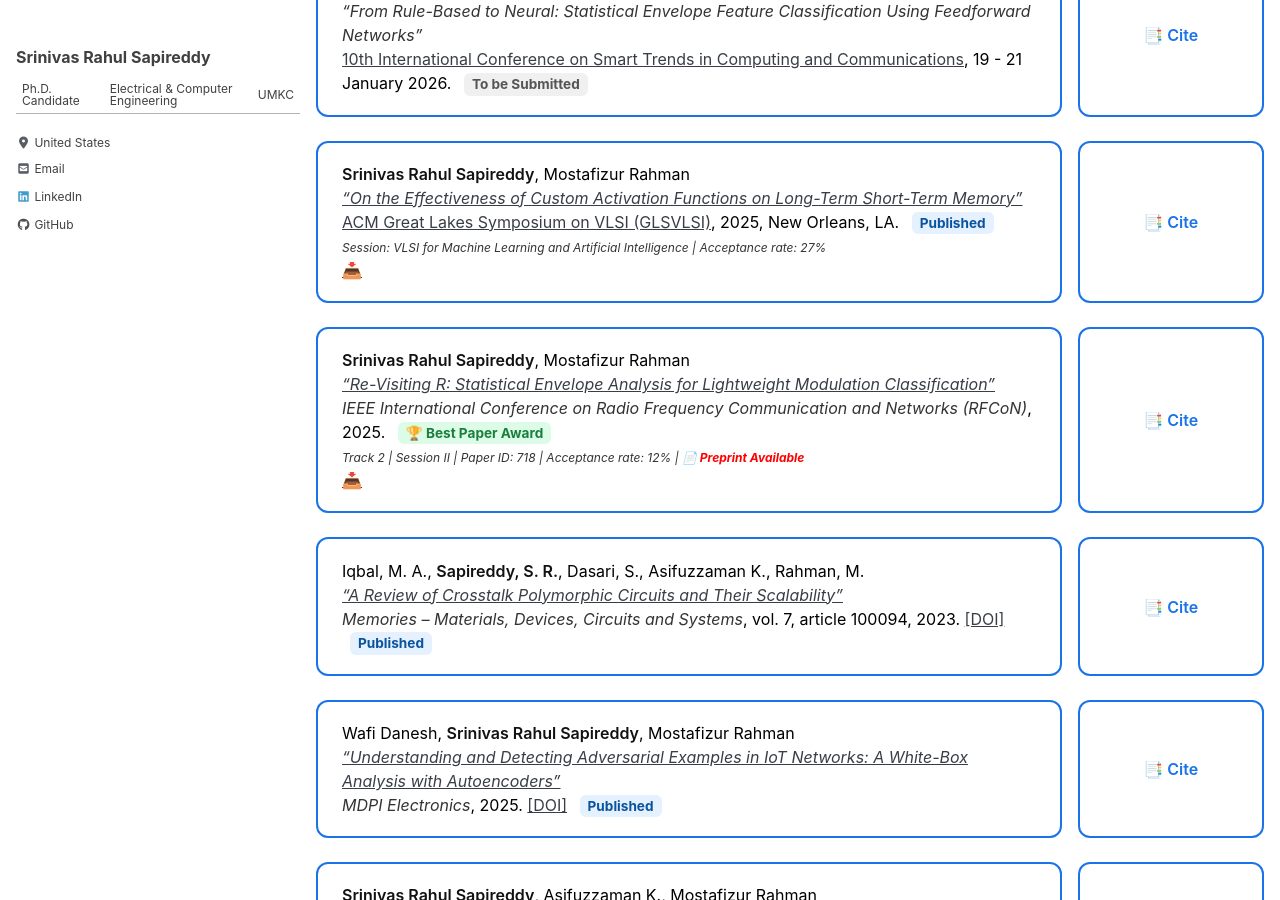
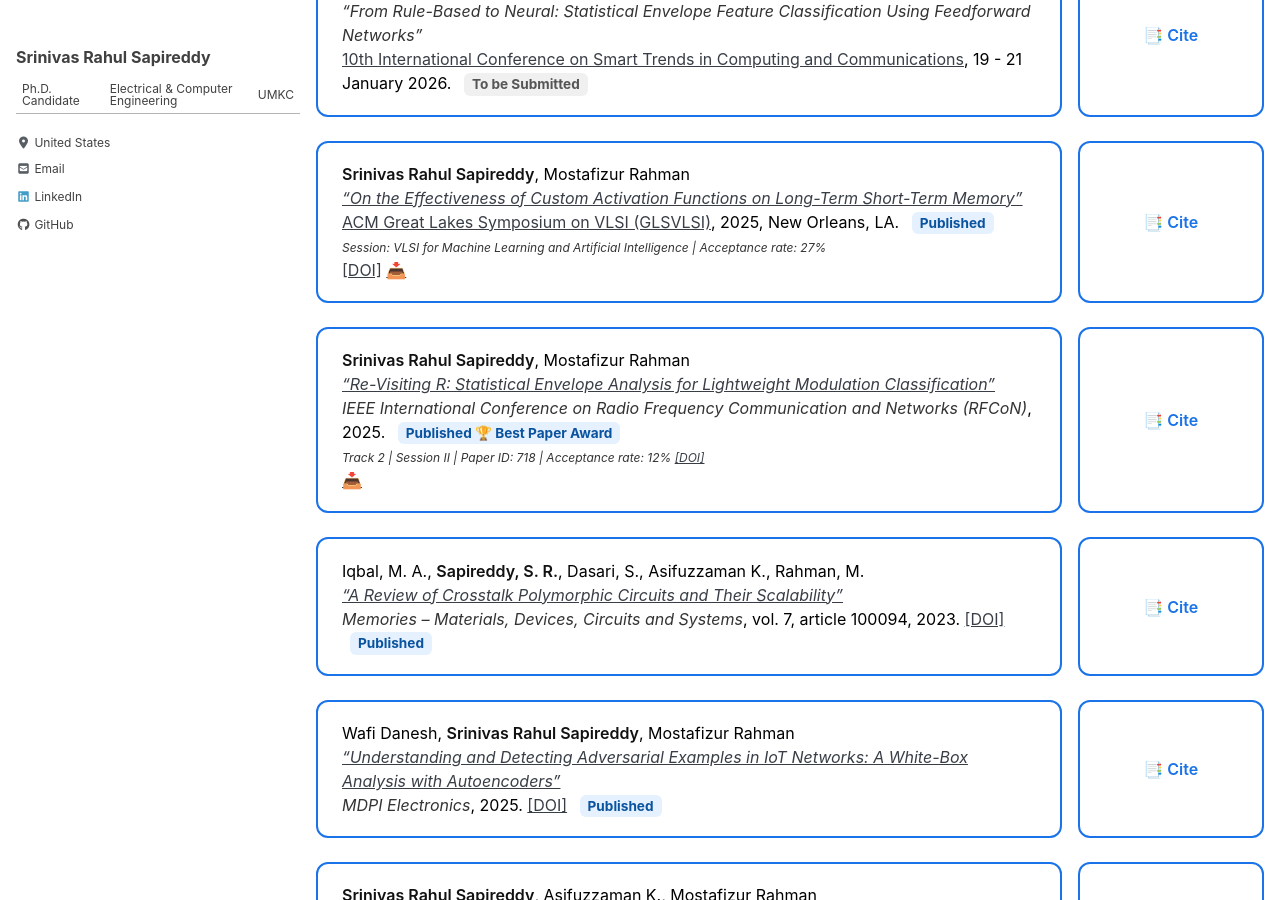
Before and after one commit to srsapireddy/srsapireddy.github.io, a Jekyll site: the page built from _pages/publications.md, in a window 1280 px wide and 900 px high, scrolled down 857 px. Built offline with Jekyll 4.4.1, drawn with Linux system fonts in a browser that asks for light colours; cached includes are drawn as plain includes; nearby versions of some CDN libraries.

Commit message:
Update publications.md

```diff
--- a/_pages/publications.md
+++ b/_pages/publications.md
@@ -191,6 +191,7 @@ function copyCitation(id) {
       <a href="https://dl.acm.org/doi/10.1145/3716368.3735217" target="_blank">ACM Great Lakes Symposium on VLSI (GLSVLSI)</a>, 2025, New Orleans, LA.
       <span class="status published">Published</span><br>
       <small><em>Session: VLSI for Machine Learning and Artificial Intelligence | Acceptance rate: 27%</em></small><br>
+      <a href="10.1145/3716368.3735217" target="_blank">[DOI]</a>
       <a href="/images/PID69.pdf" target="_blank" title="Download PDF">📥</a>
     </div>
       <div class="cite-box" onclick="copyCitation('cite3')">
@@ -202,23 +203,23 @@ function copyCitation(id) {
           <div class="pub-card">
       <strong>Srinivas Rahul Sapireddy</strong>, Mostafizur Rahman<br>
       <em>
-        <a href="https://arxiv.org/abs/2506.19956" target="_blank">
+        <a href="https://ieeexplore.ieee.org/document/11085271" target="_blank">
           “Re-Visiting R: Statistical Envelope Analysis for Lightweight Modulation Classification”
         </a>
       </em><br>
       <em>IEEE International Conference on Radio Frequency Communication and Networks (RFCoN)</em>, 2025.
-      <span class="status accepted">🏆 Best Paper Award</span><br>
+      <span class="status published"> Published 🏆 Best Paper Award</span><br>
       <small>
         <em>
-          Track 2 | Session II | Paper ID: 718 | Acceptance rate: 12% |
-          <span style="color: red; font-weight: bold;">📄 Preprint Available</span>
+          Track 2 | Session II | Paper ID: 718 | Acceptance rate: 12%
+          <a href="10.1109/RFCoN62306.2025.11085271" target="_blank">[DOI]</a>
         </em>
       </small><br>
       <a href="/images/PID718.pdf" target="_blank" title="Download PDF">📥</a>
     </div>
       <div class="cite-box" onclick="copyCitation('cite4')">
         📑 Cite
-        <textarea id="cite4" class="hidden-citation">Sapireddy, S. R., & Rahman, M. (2025). Revisiting R: Statistical Envelope Analysis for Lightweight RF Modulation Classification. ArXiv. https://arxiv.org/abs/2506.19956</textarea>
+        <textarea id="cite4" class="hidden-citation">S. R. Sapireddy and M. Rahman, "Revisiting R: Statistical Envelope Analysis for Lightweight RF Modulation Classification," 2025 1st International Conference on Radio Frequency Communication and Networks (RFCoN), Thanjavur, India, 2025, pp. 1-6, doi: 10.1109/RFCoN62306.2025.11085271</textarea>
       </div>
     </div>
     <div class="pub-entry">
```
